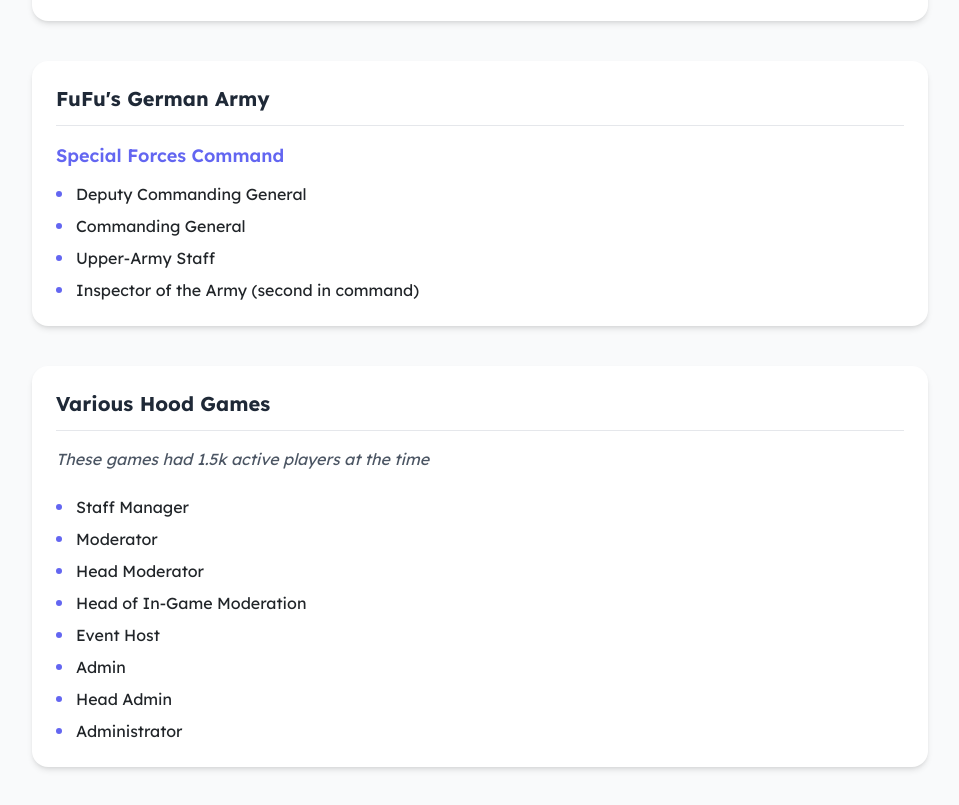
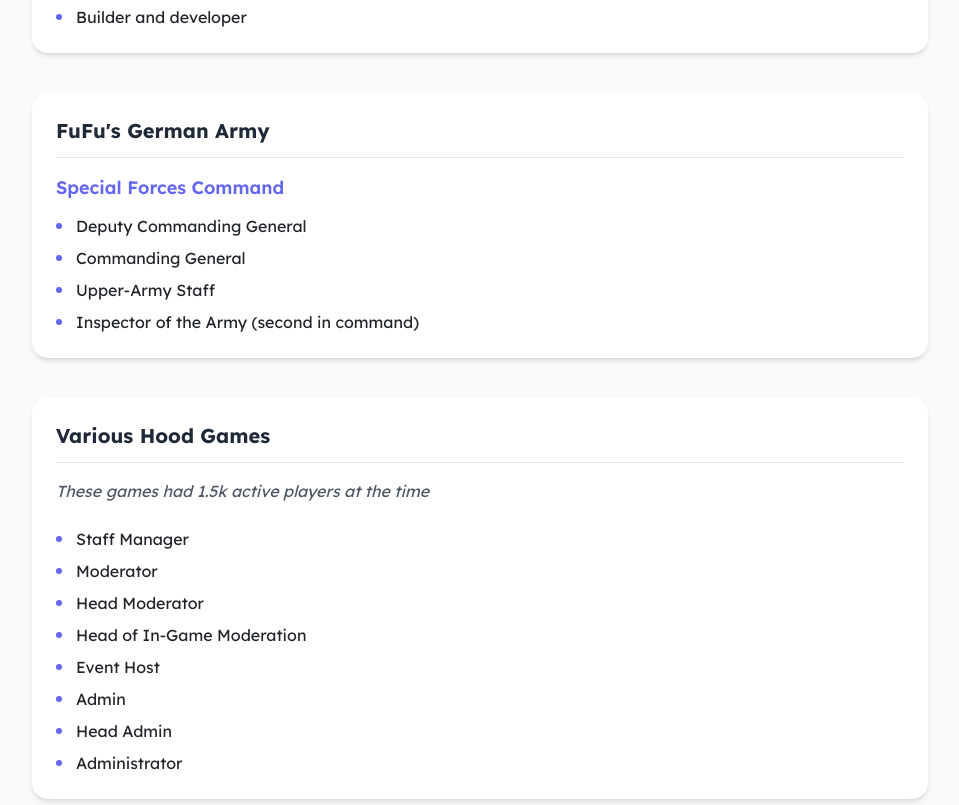
Before and after one commit to ce017/ceos-portofolio, a website: page index.html in a window 1280 px wide. Shown: the part 4231-5036 px from the top of the page, without its empty margins (160-1119 px from the left). Drawn offline with nearby package versions, Linux system fonts and the light colour scheme.

Commit message:
Update index.html

```diff
--- a/index.html
+++ b/index.html
@@ -263,8 +263,8 @@ height: 50px;
 <h1 class="text-5xl md:text-6xl font-bold mb-6">Hi, I'm Ceo.</h1>
 <div class="typing-container">
 <span class="typing-text" id="typing-text"></span>
-</div>
-<div class="flex flex-wrap justify-center gap-4 mt-10">
+                                                                                                                                                                                                                                                                                                                                                                            </div>
+                                                                                                                                                                                                                                                                                                                                                                            <div class="flex flex-wrap justify-center gap-4 mt-10">
 <a href="#experience" class="px-6 py-3 bg-white text-gray-800 rounded-button shadow-md hover:shadow-lg transition-all duration-300 whitespace-nowrap">Experience</a>
 <a href="#portfolio" class="px-6 py-3 bg-white text-gray-800 rounded-button shadow-md hover:shadow-lg transition-all duration-300 whitespace-nowrap">Portfolio</a>
 <a href="#awards" class="px-6 py-3 bg-white text-gray-800 rounded-button shadow-md hover:shadow-lg transition-all duration-300 whitespace-nowrap">Awards</a>
@@ -466,6 +466,7 @@ height: 50px;
 <div>
 <ul class="space-y-2">
 <li class="experience-item">Provost Marshal General (of both the navy and army)</li>
+<li class="experience-item">Builder and developer</li>
 </ul>
 </div>
 </div>
```
